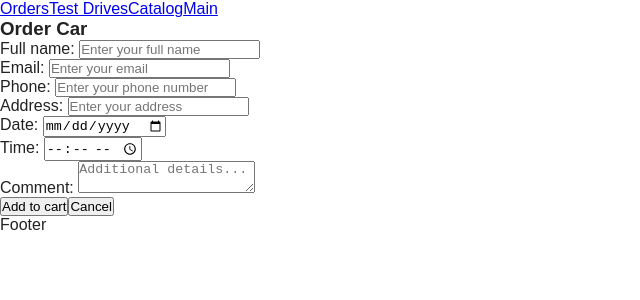
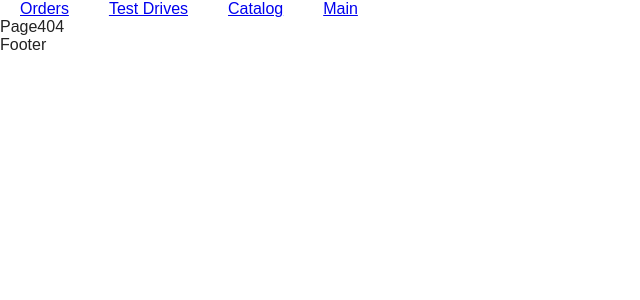
Before and after one commit to olhaLK/AutoMaster, a React (Vite) app in the folder client/: page /order in a window 1280 px wide. Shown: the top 300 px of the page, without its empty margins (0-640 px from the left). Built offline with nearby package versions, Linux system fonts and the light colour scheme.

Commit message:
Add navigation to car`s details and order car

```diff
--- a/client/package.json
+++ b/client/package.json
@@ -11,6 +11,7 @@
   },
   "dependencies": {
     "@reduxjs/toolkit": "^2.11.1",
+    "axios": "^1.13.2",
     "formik": "^2.4.9",
     "react": "^19.2.0",
     "react-dom": "^19.2.0",
--- a/client/src/App.jsx
+++ b/client/src/App.jsx
@@ -1,7 +1,7 @@
 import AppRoutes from './routes/AppRoutes';
 import Header from './components/layout/Header/Header';
 import Footer from './components/layout/Footer/Footer';
-import './styles/App.scss';
+import './styles/index.scss';
 
 
 
--- a/client/src/components/forms/OrderCarForm.jsx
+++ b/client/src/components/forms/OrderCarForm.jsx
@@ -1,4 +1,4 @@
-import { useNavigate } from "react-router-dom";
+import { useNavigate, useParams } from "react-router-dom";
 import { useFormik } from "formik";
 import * as Yup from "yup";
 
@@ -30,6 +30,7 @@ const OrderCarScheme = Yup.object({
 
 export default function OrderCarPage() {
   const navigate = useNavigate();
+  const { id } = useParams();
 
   const formik = useFormik({
     initialValues: {
@@ -44,7 +45,7 @@ export default function OrderCarPage() {
     validationSchema: OrderCarScheme,
     onSubmit: values => {
       //todo: this car added to the cart list
-      navigate('/catalog');
+      navigate('/cars');
     },
   })
 
@@ -134,7 +135,7 @@ export default function OrderCarPage() {
       </div>
 
       <button type="submit">Add to cart</button>
-      <button type="button" onClick={() => navigate('/catalog')}>Cancel</button>
+      <button type="button" onClick={() => navigate(`/cars/${id}/details`)}>Cancel</button>
     </form>
 
   )
--- a/client/src/components/layout/Header/Header.scss
+++ b/client/src/components/layout/Header/Header.scss
@@ -0,0 +1,3 @@
+a {
+    margin: 20px;
+}
--- a/client/src/pages/CarPage/CarPage.jsx
+++ b/client/src/pages/CarPage/CarPage.jsx
@@ -1,9 +1,19 @@
-import React from 'react'
+import { useNavigate, useParams } from "react-router-dom";
 
 const CarPage = () => {
+  const { id } = useParams();
+  const navigate = useNavigate();
+
+  const handleBuy = () => {
+    navigate(`/order/${id}`);
+  }
+
   return (
-    <div>CarPage</div>
-  )
-}
+    <div>
+      <h1>Car Details for ID: {id}</h1>
+      <button type="button" onClick={handleBuy}>Buy now</button>
+    </div>
+  );
+};
 
-export default CarPage
+export default CarPage;
--- a/client/src/pages/CartPage/CartPage.jsx
+++ b/client/src/pages/CartPage/CartPage.jsx
@@ -7,6 +7,8 @@ const CartPage = () => {
         name
         short discription
         price
+        ------
+        from order get car id
         */}
         {items.map((car, index) => (
           <li key={index}>
--- a/client/src/routes/AppRoutes.jsx
+++ b/client/src/routes/AppRoutes.jsx
@@ -22,8 +22,8 @@ export default function AppRoutes() {
       {/* user. todo: visit those pages can only authing user */}
       <Route path="/" element={<MainPage />} />
       <Route path="/cars" element={<CatalogPage />} />
-      <Route path="/cars/:id" element={<CarPage />} />
-      <Route path="/order" element={<OrderCarPage />} />
+      <Route path="/cars/:id/details" element={<CarPage />} />
+      <Route path="/order/:id" element={<OrderCarPage />} />
       <Route path="/test-drive" element={<TestDriveFormPage />} />
       <Route path="/tracking" element={<TrackingPage />} />
       <Route path="/cart" element={<CartPage />} />
--- a/client/src/styles/index.scss
+++ b/client/src/styles/index.scss
@@ -20,3 +20,7 @@
 @use '../pages/SignUpPage/SignUpPage.scss';
 @use '../pages/TestDriveFormPage/TestDriveFormPage.scss';
 @use '../pages/TrackingPage/TrackingPage.scss';
+
+
+/* Componenets */
+@use '../components/layout/Header/Header.scss'
```
Also changed, not shown: 1 other file (tests, documents, lock files or other folders).
